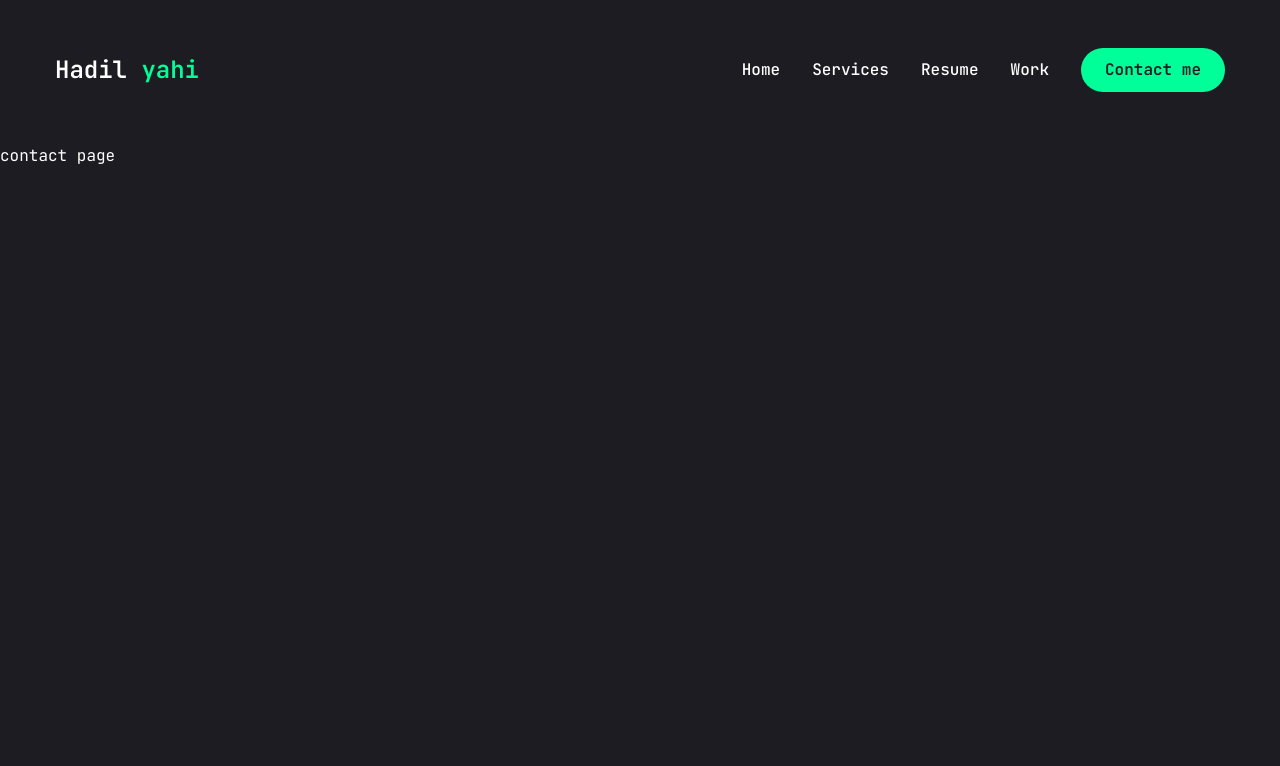
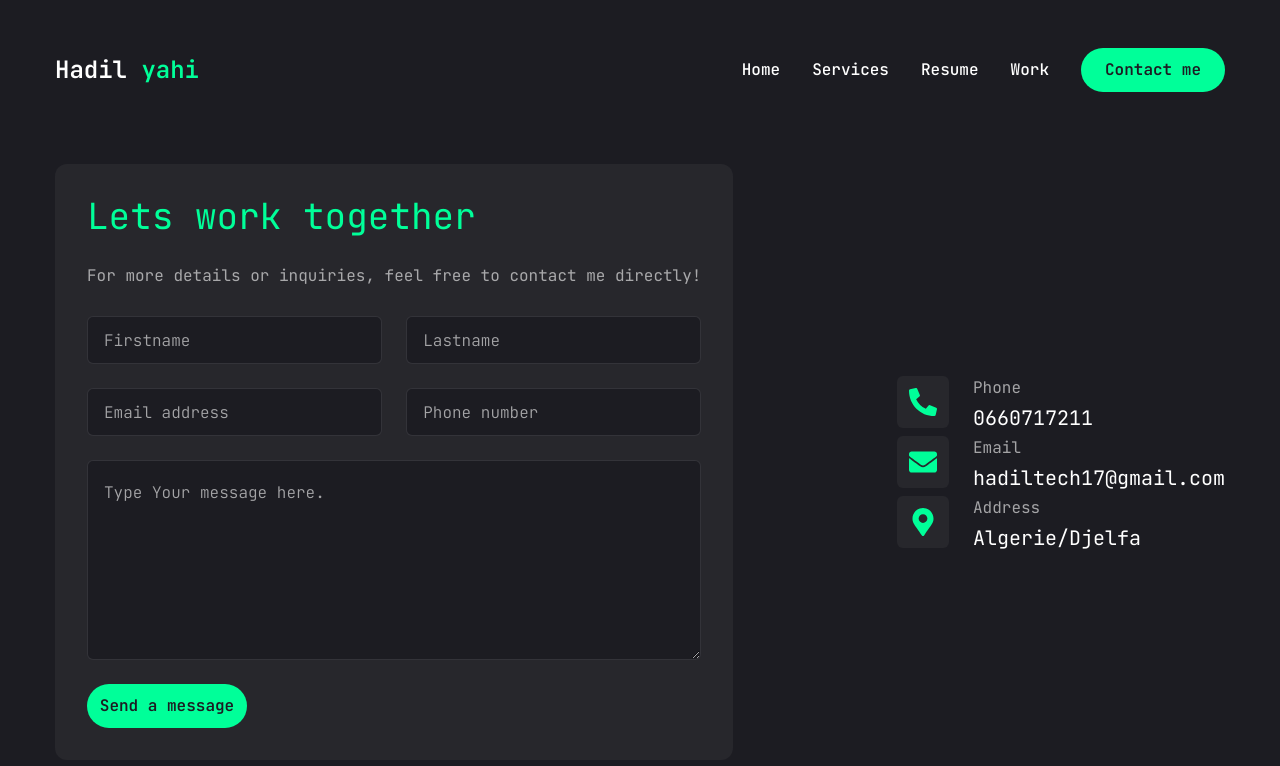
Before and after one commit to hadilyahi/Portfolio, a Next.js app: page /contact in a window 1280 px wide. Shown: the top 766 px of the page. Built offline with nearby package versions, Linux system fonts and the light colour scheme.

Commit message:
finish the project

```diff
--- a/app/contact/page.tsx
+++ b/app/contact/page.tsx
@@ -1,5 +1,83 @@
+"use client";
+
+import { Button } from "@/components/ui/button";
+import { Textarea } from "@/components/ui/textarea";
+
+import { Input } from "@/components/ui/input";
+import { FaPhoneAlt, FaEnvelope, FaMapMarkerAlt } from "react-icons/fa";
+
+const info = [
+  {
+    icon: <FaPhoneAlt />,
+    title: "Phone",
+    description: "0660717211",
+  },
+  {
+    icon: <FaEnvelope />,
+    title: "Email",
+    description: "hadiltech17@gmail.com",
+  },
+  {
+    icon: <FaMapMarkerAlt />,
+    title: "Address",
+    description: "Algerie/Djelfa",
+  },
+];
+import { motion } from "framer-motion";
 const Contact = () => {
-  return <div>contact page</div>;
+  return (
+    <motion.section
+      initial={{ opacity: 0 }}
+      animate={{
+        opacity: 1,
+        transition: { delay: 2.4, duration: 0.4, ease: "easeIn" },
+      }}
+      className="py-6"
+    >
+      <div className="container mx-auto">
+        <div className="flex flex-col xl:flex-row gap-[30px]">
+          {/* form  */}
+          <div className="xl:h-[54%] order-2 xl:order-none">
+            <form className="flex flex-col gap-6 p-8 bg-[#27272c] rounded-xl ">
+              <h3 className="text-4xl text-accent">Lets work together</h3>
+              <p className="text-white/60">
+                For more details or inquiries, feel free to contact me directly!
+              </p>
+              {/* input */}
+              <div className="grid grid-cols-1 md:grid-cols-2 gap-6">
+                <Input type="firstname" placeholder="Firstname" />
+                <Input type="Lastname" placeholder="Lastname" />
+                <Input type="email" placeholder="Email address" />
+                <Input type="phone" placeholder="Phone number" />
+              </div>
+              <Textarea
+                className="h-[200px] "
+                placeholder="Type Your message here."
+              />
+              <Button size="default" className="max-w-40 ">Send a message</Button>
+            </form>
+          </div>
+          <div className="flex-1 flex items-center xl:justify-end order-1 xl:order-none mb-8 xl:mb-0">
+            <ul className="flec flex-col gap-10">
+              {info.map((item,index)=>{
+                return (
+                  <li key={index} className="flex items-center gap-6">
+                        <div className="w-[52px] h-[52px]  xl:w-[52px] xl:h-[52px] bg-[#27272c] text-accent rounded-md flex items-center justify-center">
+                          <div className="text-[28px]">{item.icon}</div>
+                        </div>
+                        <div className="flex-1">
+                          <p className="text-white/60">{item.title}</p>
+                          <h3 className="text-xl">{item.description}</h3>
+                        </div>
+                  </li>
+                )
+              })}
+            </ul>
+          </div>
+        </div>
+      </div>
+    </motion.section>
+  );
 };
 
 export default Contact;
--- a/components/MobileNav.tsx
+++ b/components/MobileNav.tsx
@@ -4,6 +4,7 @@
 import Link from "next/link";
 import { usePathname } from "next/navigation";
 import { CiMenuFries } from "react-icons/ci";
+import { Button } from "./ui/button";
 
 const links = [
   {
@@ -53,6 +54,11 @@
               {link.name}
             </Link>
           ))}
+           <div className=" xl:flex items-center gap-8">
+          <Link href="/contact">
+          <Button>Contact me</Button>
+          </Link>
+        </div>
         </nav>
       </SheetContent>
     </Sheet>
--- a/components/ui/input.tsx
+++ b/components/ui/input.tsx
@@ -8,7 +8,7 @@
       <input
         type={type}
         className={cn(
-          "flex h-10 w-full rounded-md border border-slate-200 bg-white px-3 py-2 text-base ring-offset-white file:border-0 file:bg-transparent file:text-sm file:font-medium file:text-slate-950 placeholder:text-slate-500 focus-visible:outline-none focus-visible:ring-2 focus-visible:ring-slate-950 focus-visible:ring-offset-2 disabled:cursor-not-allowed disabled:opacity-50 md:text-sm dark:border-slate-800 dark:bg-slate-950 dark:ring-offset-slate-950 dark:file:text-slate-50 dark:placeholder:text-slate-400 dark:focus-visible:ring-slate-300",
+          "flex h-[48px]  rounded-md border border-white/10 focus:border-accent font-light bg-primary  px-4 py-5 text-base placeholder:text-white/60 outline-none",
           className
         )}
         ref={ref}
--- a/components/ui/textarea.tsx
+++ b/components/ui/textarea.tsx
@@ -9,7 +9,7 @@
   return (
     <textarea
       className={cn(
-        "flex min-h-[80px] w-full rounded-md border border-slate-200 bg-white px-3 py-2 text-base ring-offset-white placeholder:text-slate-500 focus-visible:outline-none focus-visible:ring-2 focus-visible:ring-slate-950 focus-visible:ring-offset-2 disabled:cursor-not-allowed disabled:opacity-50 md:text-sm dark:border-slate-800 dark:bg-slate-950 dark:ring-offset-slate-950 dark:placeholder:text-slate-400 dark:focus-visible:ring-slate-300",
+        "flex h-[48px]  rounded-md border border-white/10 focus:border-accent font-light bg-primary  px-4 py-5 text-base placeholder:text-white/60 outline-none focus-visible:right-1 focus-visible:ring-accent focus-visible:ring-offset-0 disabled:cursor-not-allowed disabled:opacity-50",
         className
       )}
       ref={ref}
```
Also changed, not shown: .eslintrc.json.
